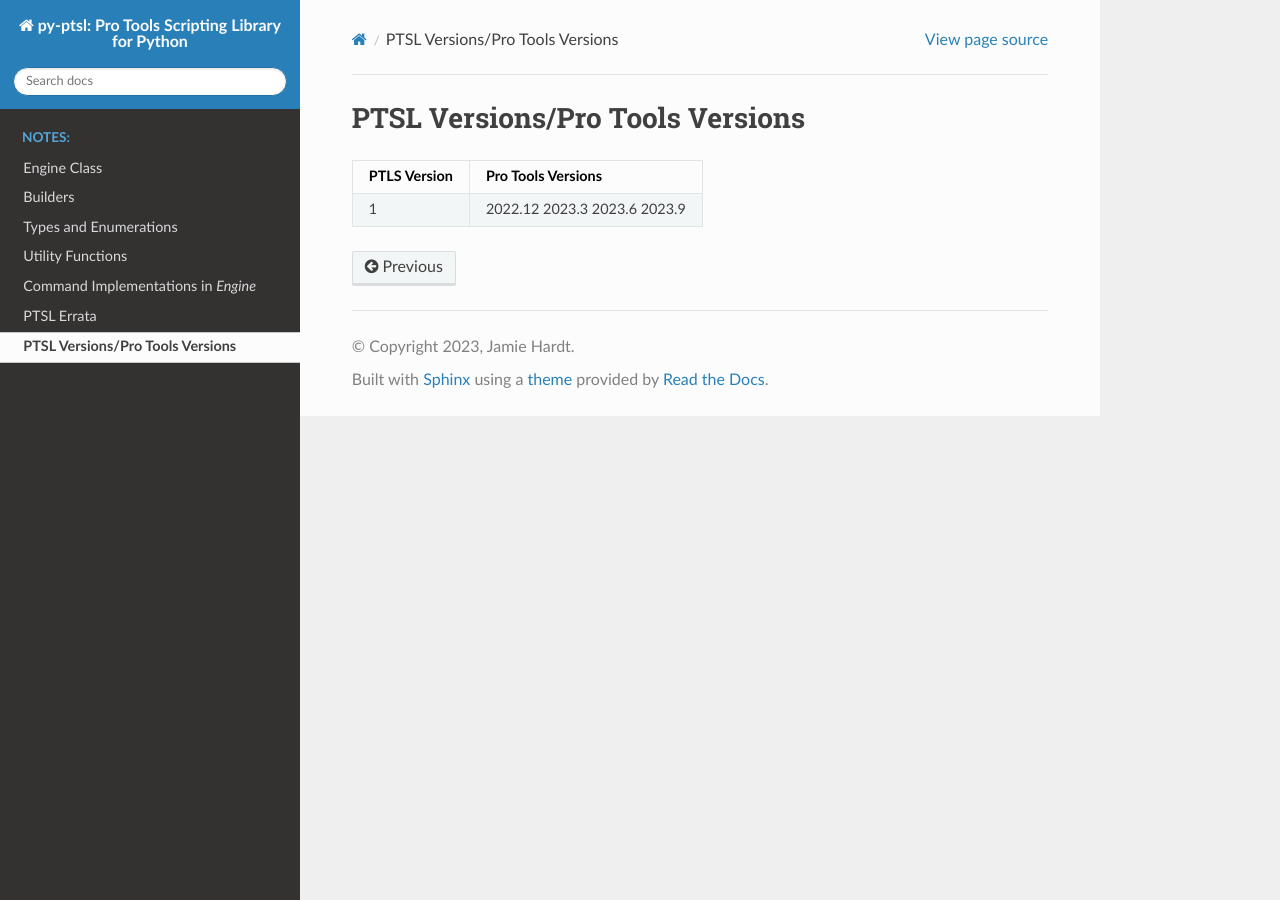
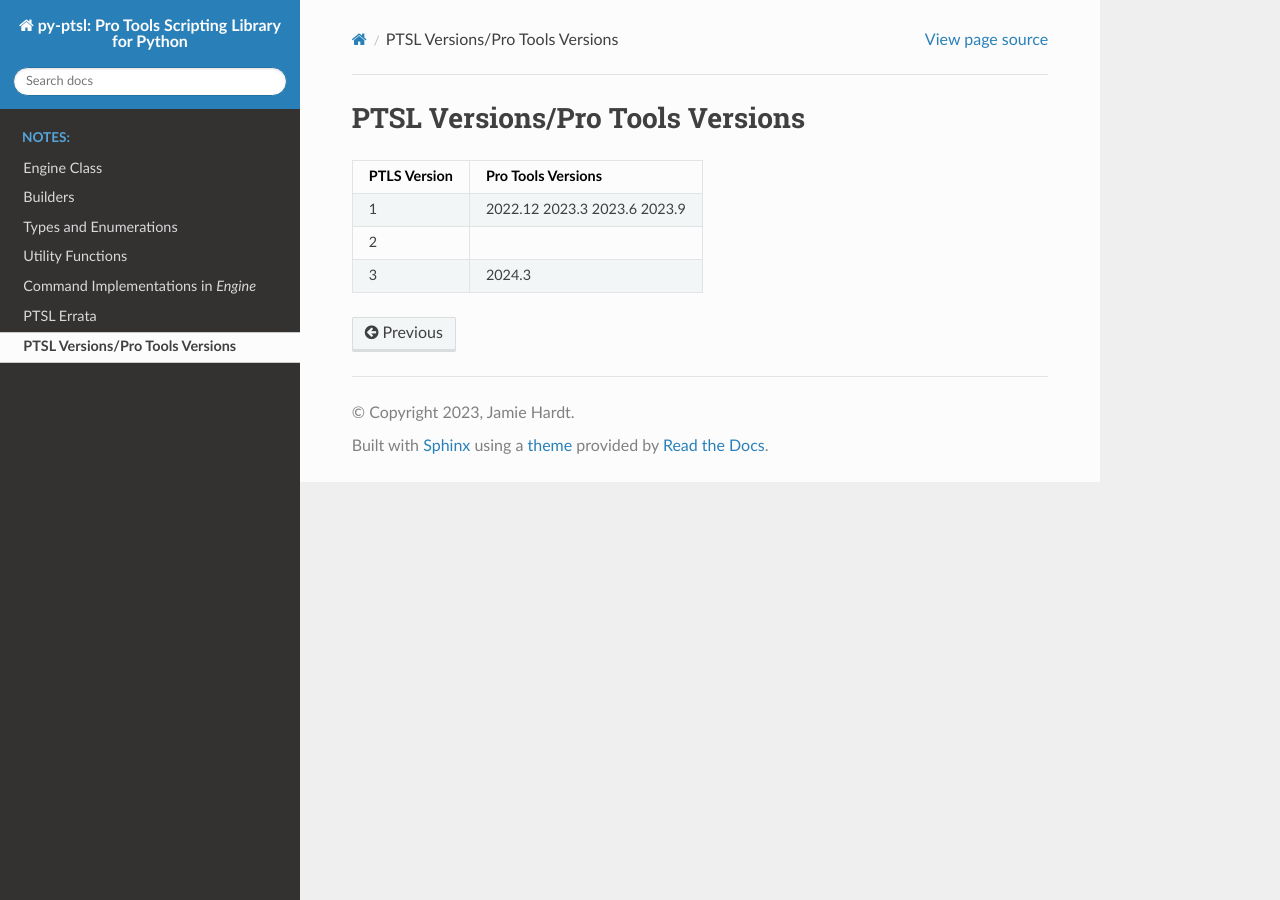
Before and after one commit to iluvcapra/py-ptsl, a Sphinx documentation site: the page built from docs/source/ptsl_versions.rst, in a window 1280 px wide. Built offline with Sphinx 7.4.7 and the Read the Docs theme 2.0.0, drawn with Linux system fonts in a browser that asks for light colours.

Commit message:
some doc updates

```diff
--- a/docs/source/ptsl_versions.rst
+++ b/docs/source/ptsl_versions.rst
@@ -10,3 +10,7 @@ PTSL Versions/Pro Tools Versions
 |              | 2023.6             |
 |              | 2023.9             |
 +--------------+--------------------+
+| 2            |                    |
++--------------+--------------------+
+| 3            | 2024.3             |
++--------------+--------------------+
```
